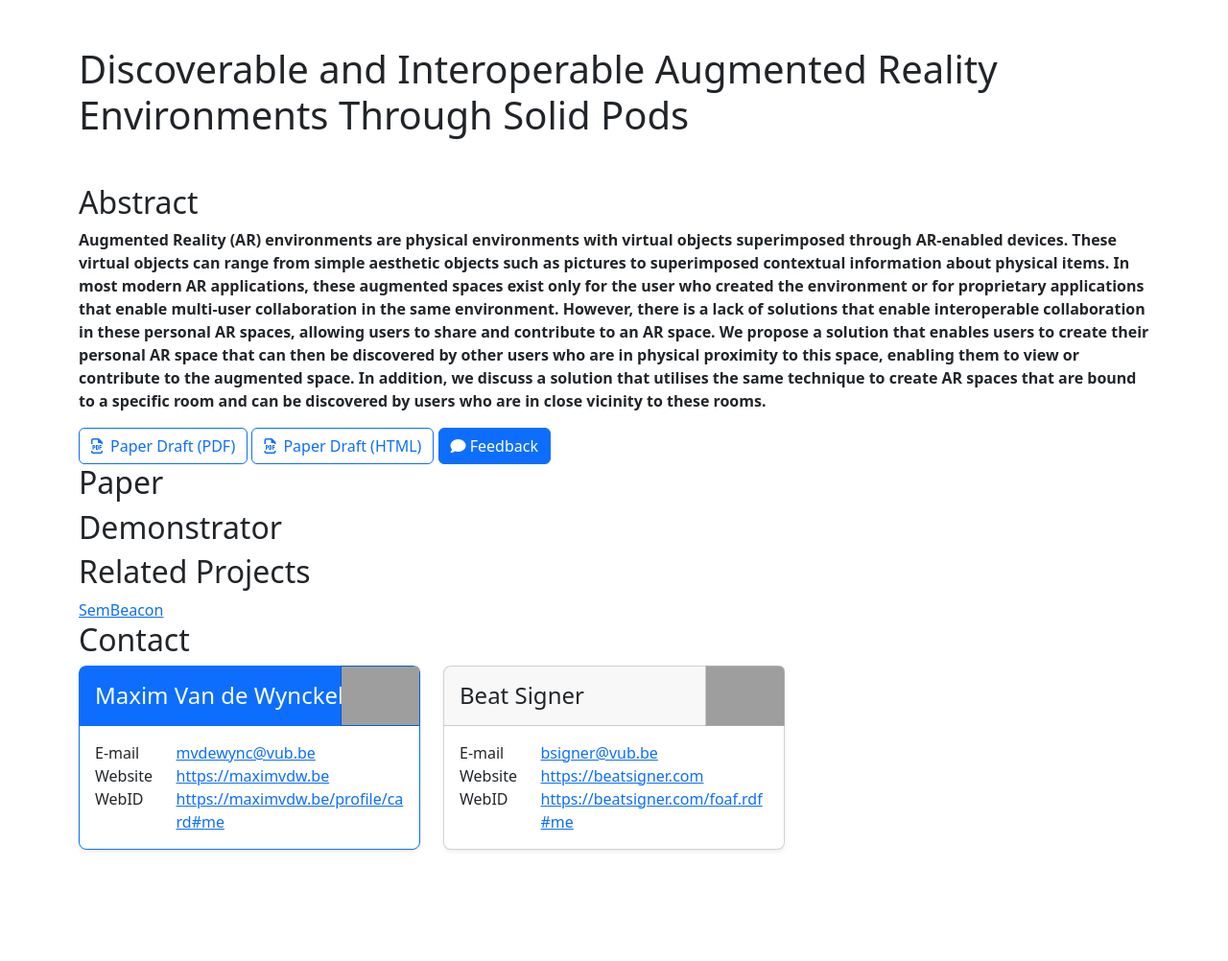
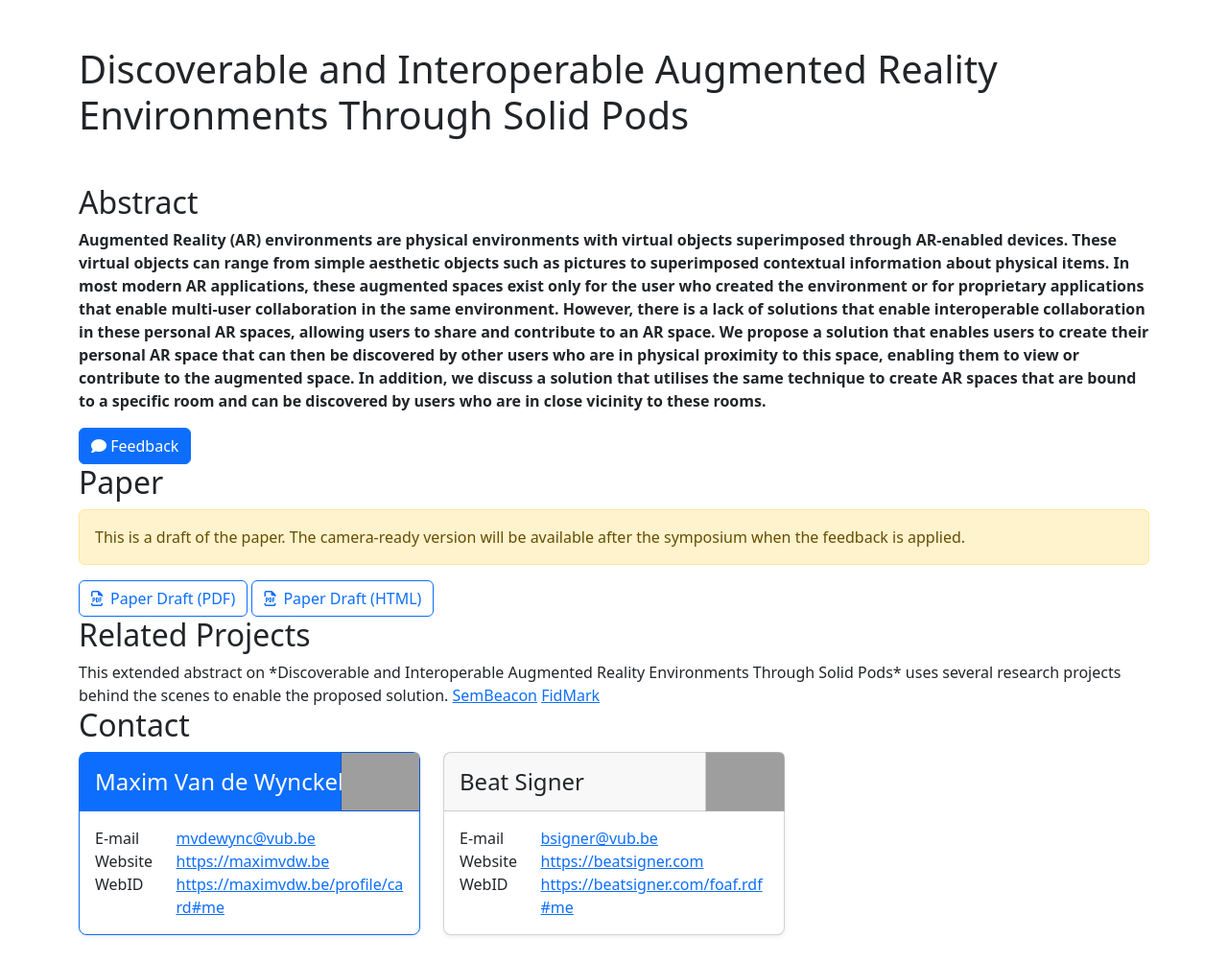
Before and after one commit to Maximvdw/discoverable-ar-solid, an Eleventy site: page website/index.njk in a window 1280 px wide. Shown: the whole page at 96% size. Before the commit the page ends 974 px from the top, so only its background shows below. Built offline with nearby package versions, Linux system fonts and the light colour scheme; Eleventy itself is replaced by a stand-in of ours; files that its build step writes are made by us from their sources; grey boxes are pictures that could not be loaded; some icons are missing; what eleventy-plugin-toc, eleventy-sass, markdown-it-attrs, nunjucks-markdown would draw is missing.

```diff
--- a/website/index.njk
+++ b/website/index.njk
@@ -8,6 +8,17 @@
 </p>
 
 <div class="btn-header">
+  <a href="https://github.com/Maximvdw/sosy2024/issues/new/choose" target="_blank" class="btn btn-primary">
+    <i class="fa-solid fa-comment"></i> Feedback
+  </a>
+</div>
+
+<h2>Paper</h2>
+<div class="alert alert-warning" role="alert">
+    This is a draft of the paper. The camera-ready version will be available after the symposium when the feedback
+    is applied.
+</div>
+<div class="btn-header">
   <a
     href="https://solid.maximvdw.be/publications/preprint/"
     class="btn btn-outline-primary btn-icon">
@@ -16,17 +27,14 @@
     href="./paper.html"
     class="btn btn-outline-primary btn-icon">
       <i class="fa fa-regular fa-file-pdf"></i>Paper Draft (HTML)</a>
-  <a href="https://github.com/Maximvdw/sosy2024/issues/new/choose" target="_blank" class="btn btn-primary">
-    <i class="fa-solid fa-comment"></i> Feedback
-  </a>
 </div>
 
-<h2>Paper</h2>
+<h2>Related Projects</h2>
+This extended abstract on *Discoverable and Interoperable Augmented Reality Environments Through Solid Pods* uses several research
+projects behind the scenes to enable the proposed solution.
 
-<h2>Demonstrator</h2>
-
-<h2>Related Projects</h2>
 <a href="https://sembeacon.org/" target="_blank">SemBeacon</a>
+<a href="https://fidmark.openhps.org/" target="_blank">FidMark</a>
 
 <h2>Contact</h2>
 <div class="row row-cols-1 row-cols-md-3 mb-3">
```
Also changed, not shown: docs/poster/code/snippet1.svg (added), docs/poster/package/Document fonts/ITCAvantGardeStd-Bk.otf (added), docs/poster/package/Document fonts/ITCAvantGardeStd-Bold.otf (added), docs/poster/package/Document fonts/ITCAvantGardeStd-BoldCn.otf (added), docs/poster/package/Links/visionos-overview-large_2x.png (added), docs/poster/package/Links/vub-logo.svg (added), 12 other files.
